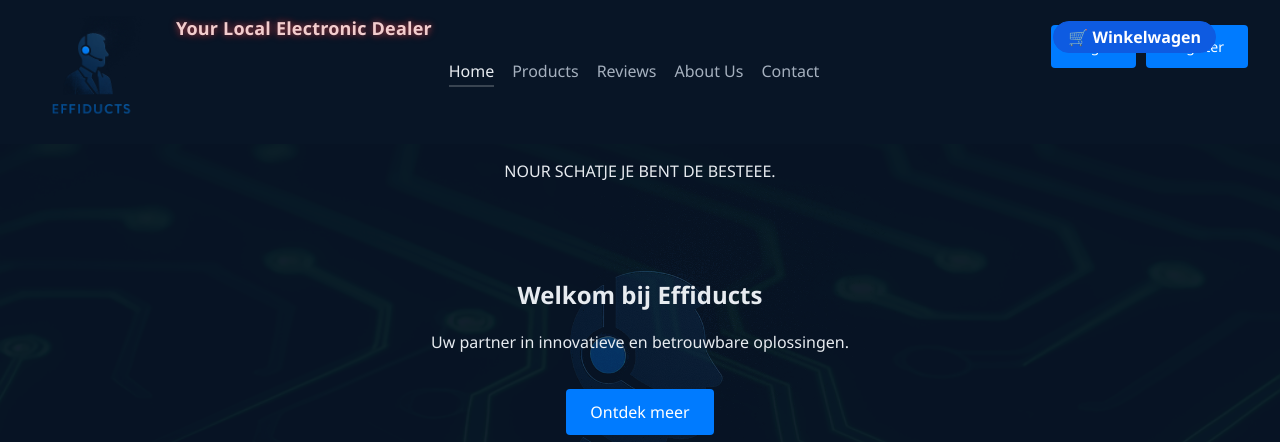
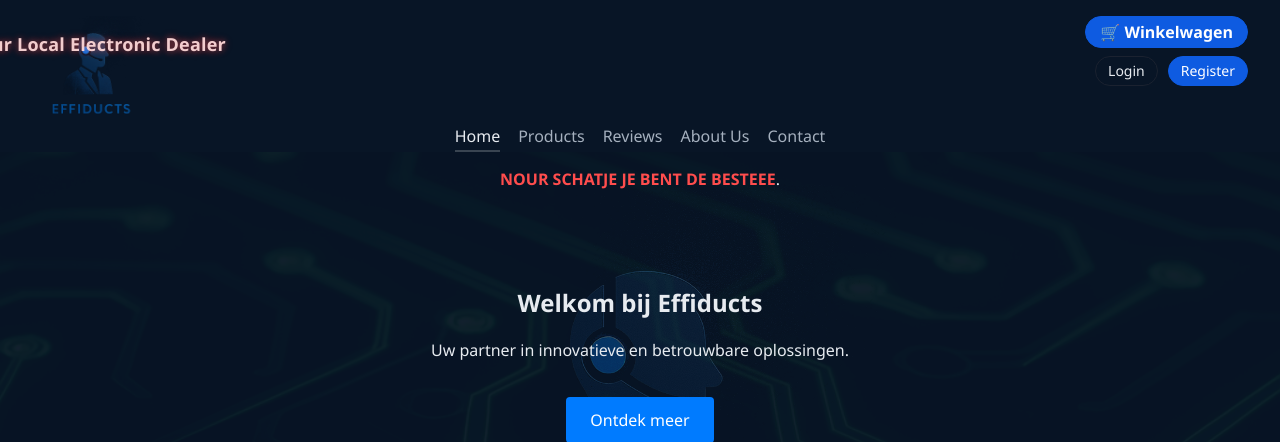
Before and after one commit to Sdeyallday/Effiducts, a Flask app: page / in a window 1280 px wide. Shown: the top 442 px of the page. Run offline with Flask 3, Linux system fonts and the light colour scheme.

Commit message:
Add files via upload

```diff
--- a/static/css/style.css
+++ b/static/css/style.css
@@ -1,6 +1,6 @@
 :root{
-  --edge: clamp(12px, 3vw, 32px);        /* zij-ademruimte */
-  --logoH: clamp(80px, 10vw, 120px);     /* logo-hoogte (responsief) */
+  --edge: clamp(12px, 3vw, 32px);      /* zij-ademruimte */
+  --logoH: clamp(80px, 10vw, 120px);   /* responsieve logohoogte */
 
   --bg1: #0c1117;
   --bg: #081526;
@@ -10,261 +10,185 @@
   --line: #1b2230;
 }
 
-* { box-sizing: border-box; }
-html { height: 100%; }
+*{ box-sizing:border-box }
+html{ height:100% }
 
 body{
-  min-height: 100%;
-  margin: 0;
-  display: flex;
-  flex-direction: column;
-  font-family: 'Segoe UI', Roboto, sans-serif;
-  background: var(--bg);
-  color: var(--text);
-  text-align: center;
+  min-height:100%;
+  margin:0;
+  display:flex;
+  flex-direction:column;
+  font-family:'Segoe UI', Roboto, sans-serif;
+  background:var(--bg);
+  color:var(--text);
+  text-align:center;
 }
 
-main { flex: 1; }
-.hero { padding: 60px 20px; }
+main{ flex:1 }
+.hero{ padding:60px 20px }
 
-/* Basisknop (los van headerknoppen) */
+/* ===== Buttons (globaal) ===== */
 .btn{
-  display: inline-block;
-  padding: 12px 24px;
-  margin-top: 20px;
-  background: var(--accent);
-  color: #fff;
-  text-decoration: none;
-  border-radius: 4px;
+  display:inline-block;
+  padding:12px 24px;
+  margin-top:20px;
+  background:var(--accent);
+  color:#fff;
+  text-decoration:none;
+  border-radius:4px;
 }
+.btn.s{ padding:7px 12px; border-radius:999px; font-size:14px; line-height:1; margin-top:0 }
+.btn.ghost{ background:transparent; border:1px solid var(--line); color:var(--text) }
+.btn.ghost:hover{ background:rgba(255,255,255,.05) }
+.btn.primary{ background:#0e5be1; border:1px solid #0e5be1; color:#fff }
+.btn.primary:hover{ filter:brightness(1.08) }
 
 /* ===== Achtergronden ===== */
 body::before{
-  content: "";
-  position: fixed;
-  top: 50%; left: 50%;
-  transform: translate(-50%, -50%);
-  width: 600px; height: 600px;
-  background: url("../img/logo3_1.png") no-repeat center / contain;
-  opacity: 0.30;
-  pointer-events: none;
-  z-index: -1;
+  content:"";
+  position:fixed;
+  top:50%; left:50%;
+  transform:translate(-50%,-50%);
+  width:600px; height:600px;
+  background:url("../img/logo3_1.png") no-repeat center/contain;
+  opacity:.30;
+  pointer-events:none;
+  z-index:-1;
 }
 body::after{
-  content: "";
-  position: fixed;
-  inset: 0;
-  background: url("../img/logo4.png") center/cover no-repeat;
-  opacity: 0.05;
-  z-index: -2;
-  pointer-events: none;
+  content:"";
+  position:fixed; inset:0;
+  background:url("../img/logo4.png") center/cover no-repeat;
+  opacity:.05;
+  pointer-events:none;
+  z-index:-2;
 }
-header, main, footer { position: relative; z-index: 1; }
+header, main, footer{ position:relative; z-index:1 }
 
 /* ===== Footer ===== */
 .site-footer{
-  background: var(--bg);
-  color: var(--text);
-  text-align: center;
-  padding: 15px 10px;
-  font-size: 14px;
-  border-top: 1px solid var(--line);
+  background:var(--bg);
+  color:var(--text);
+  text-align:center;
+  padding:15px 10px;
+  font-size:14px;
+  border-top:1px solid var(--line);
 }
 
 /* =========================
-   HEADER (schoon & stabiel)
+   HEADER
    ========================= */
 .site-header{
-  background: var(--bg);
-  position: relative;                       /* voor absolute brand-block */
-  height: calc(var(--logoH) + 24px);        /* groeit mee met logo */
+  background:var(--bg);
+  position:relative;                     /* voor absolute elementen */
+  height:calc(var(--logoH) + 32px);      /* genoeg ruimte voor top content */
 }
 
-/* container = centreren + symmetrische zijruimte */
+/* container = centreren + zijruimte */
 .container{
-  max-width: 1200px;
-  margin: 0 auto;
-  padding-inline: var(--edge);
-  height: 100%;
+  max-width:1200px;
+  margin:0 auto;
+  padding-inline:var(--edge);
+  height:100%;
 }
 
-/* grid binnen de container: tabs | acties */
+/* NAV centraal in de header */
 .hdr{
-  display: grid;
-  grid-template-columns: 1fr auto;
-  align-items: center;
-  gap: 12px;
-  height: 100%;
+  height:100%;
+  display:flex;
+  align-items:flex-end;                  /* tabs laag in de header */
+  justify-content:center;
 }
+.tabs{
+  display:flex;
+  gap:18px;
+  white-space:nowrap;
+}
+.tab{
+  padding:6px 0;
+  line-height:1;
+  color:var(--muted);
+  text-decoration:none;
+  border-bottom:2px solid transparent;
+}
+.tab:hover{ color:var(--text) }
+.tab.active{ color:var(--text); border-bottom-color:rgba(255,255,255,.2) }
 
-/* LOGO + TAGLINE: vast linksboven, onafhankelijk van grid */
+/* LOGO linksboven (los van layout) */
 .brand-block{
-  position: absolute;
-  top: clamp(8px, 2vw, 16px);
-  left: var(--edge);
-  display: flex;
-  align-items: flex-start;
-  gap: clamp(8px, 1.6vw, 18px);
-  z-index: 2;
-  pointer-events: none;
+  position:absolute;
+  top:clamp(8px,2vw,16px);
+  left:var(--edge);
+  display:flex;
+  align-items:flex-start;
+  gap:12px;
+  z-index:2;
+  pointer-events:none;
 }
-.brand-link{ pointer-events: auto; }
-.logo{ height: var(--logoH); display: block; }
+.brand-link{ pointer-events:auto }
+.logo{ height:var(--logoH); display:block }
 
-/* Tagline met lichte rode gloed + subtiele drift */
+/* TAGLINE middenboven */
 .tagline{
-  font-weight: 600;
-  letter-spacing: .2px;
-  white-space: nowrap;
-  font-size: clamp(14px, 1.6vw, 18px);
-  color: #ffd7d7;
-  text-shadow:
-    0 0 6px rgba(255, 80, 80, .55),
-    0 0 12px rgba(255, 80, 80, .35);
-  animation: drift 2.6s ease-in-out infinite, glow 3.2s ease-in-out infinite;
+  position:absolute;
+  top:clamp(8px,2vw,16px);
+  left:50%;
+  transform:translateX(-50%);
+  font-weight:600;
+  letter-spacing:.2px;
+  white-space:nowrap;
+  font-size:clamp(14px,1.6vw,18px);
+  color:#ffd7d7;
+  text-shadow:0 0 6px rgba(255,80,80,.55), 0 0 12px rgba(255,80,80,.35);
+  animation:drift 2.6s ease-in-out infinite, glow 3.2s ease-in-out infinite;
+  z-index:2;
 }
-@keyframes drift{ 0%,100%{ transform:translateX(0) } 50%{ transform:translateX(6px) } }
+@keyframes drift{ 0%,100%{transform:translateX(-50%)} 50%{transform:translateX(calc(-50% + 6px))} }
 @keyframes glow{
   0%,100%{ text-shadow:0 0 6px rgba(255,80,80,.55),0 0 12px rgba(255,80,80,.35); opacity:.95 }
   50%    { text-shadow:0 0 8px rgba(255,80,80,.75),0 0 18px rgba(255,80,80,.45); opacity:1 }
 }
 
-/* Tabs (midden) */
-.hdr-left{
-  display: flex;
-  justify-content: center;
-  align-items: center;
-  gap: 18px;
-  white-space: nowrap;
+/* RECHTSBOVEN: cart + account (één blok, geen overlap) */
+.account-block{
+  position:absolute;
+  top:clamp(8px,2vw,16px);
+  right:var(--edge);
+  display:flex;
+  flex-direction:column;    /* cart boven, account eronder */
+  align-items:flex-end;
+  gap:8px;
+  z-index:3;
 }
-.tab{
-  padding: 6px 0; line-height: 1;
-  color: var(--muted);
-  text-decoration: none;
-  border-bottom: 2px solid transparent;
+.cart-fixed{
+  display:inline-flex;
+  align-items:center;
+  gap:6px;
+  padding:7px 14px;
+  border-radius:999px;
+  border:1px solid #0e5be1;
+  background:#0e5be1;
+  color:#fff;
+  font-weight:600;
+  text-decoration:none;
+  line-height:1;
 }
-.tab:hover{ color: var(--text); }
-.tab.active{ color: var(--text); border-bottom-color: rgba(255,255,255,.2); }
-
-/* Actieknoppen (rechts) */
-.hdr-right{
-  justify-self: end;
-  display: flex;
-  align-items: center;
-  gap: 10px;
-  padding-top: 8px;               /* ademruimte boven */
-}
-.actions .btn{
-  display: inline-flex;
-  align-items: center;
-  justify-content: center;
-  padding: 7px 12px;
-  line-height: 1;
-  font-weight: 600;
-  border-radius: 999px;
-  border: 1px solid var(--line);
-  color: var(--text);
-  text-decoration: none;
-  background: transparent;
-}
-.btn.s{ font-size: 14px; }
-.btn.ghost:hover{ background: rgba(255,255,255,.05); }
-
-/* Cart knop */
-.cart-btn{
-  background: #0e5be1;
-  border: 1px solid #0e5be1;
-  border-radius: 999px;
-  padding: 7px 14px;
-  color: #fff;
-}
-.cart-btn:hover{ filter: brightness(1.1); }
+.cart-fixed:hover{ filter:brightness(1.1) }
+.account-actions{ display:flex; gap:10px }
 
 /* ===== Responsive ===== */
-@media (max-width: 600px){
-  .logo{ height: clamp(58px, 12vw, 90px); }
-  .site-header{ height: calc(clamp(58px, 12vw, 90px) + 24px); }
-  .hdr-left{ display: none; }                /* tabs uit; later hamburger mogelijk */
-}
-@media (prefers-reduced-motion: reduce){
-  .tagline{ animation: none; }
+@media (max-width: 700px){
+  .tabs{ display:none }                   /* later burger-menu mogelijk */
+  .site-header{ height:calc(clamp(58px,12vw,90px) + 40px) }
+  .logo{ height:clamp(58px,12vw,90px) }
 }
 
-/* Winkelwagen vast rechtsboven met ademruimte */
-.cart-fixed{
-  position: absolute;
-  top: clamp(8px, 2vw, 16px);   /* ademruimte boven */
-  right: var(--edge);           /* ademruimte rechts */
-  z-index: 3;
-
-  display: inline-flex;
-  align-items: center;
-  gap: 6px;
-
-  padding: 7px 14px;
-  border-radius: 999px;
-  border: 1px solid #0e5be1;
-  background: #0e5be1;
-  color: #fff;
-  font-weight: 600;
-  text-decoration: none;
-  line-height: 1;
-}
-.cart-fixed:hover{ filter: brightness(1.1); }
-
-/* op mobiel iets compacter */
-@media (max-width: 600px){
-  .cart-fixed{
-    padding: 6px 12px;
-    font-size: 14px;
-  }
+@media (prefers-reduced-motion: reduce){
+  .tagline{ animation:none }
 }
 
-/* Rechtsboven blok met cart + account */
-.account-block {
-  position: absolute;
-  top: clamp(5px, 2vw, 5px);   /* ademruimte boven */
-  right: var(--edge);           /* ademruimte rechts */
-  display: flex;
-  flex-direction: column;       /* cart boven, login/register eronder */
-  align-items: flex-end;        /* alles rechts uitlijnen */
-  gap: 8px;
-  z-index: 3;
+/* ===== Utility: rode tekst ===== */
+.red-text, p .red-text, span.red-text{
+  color:#ff4d4d !important;
+  font-weight:600;
 }
-
-/* Winkelwagen */
-.cart-fixed {
-  display: inline-flex;
-  align-items: center;
-  gap: 6px;
-
-  padding: 7px 14px;
-  border-radius: 999px;
-  border: 1px solid #0e5be1;
-  background: #0e5be1;
-  color: #fff;
-  font-weight: 600;
-  text-decoration: none;
-  line-height: 1;
-}
-.cart-fixed:hover {
-  filter: brightness(1.1);
-}
-
-/* Login/Register onder cart */
-.account-actions {
-  display: flex;
-  flex-direction: row;    /* naast elkaar */
-  gap: 10px;
-}
-
-}
-
-
-
-
-
-.red-text {
-  color: #ff4d4d !important;   /* fel rood */
-  font-weight: 600; /* optioneel: vetgedrukt */
-}
```
